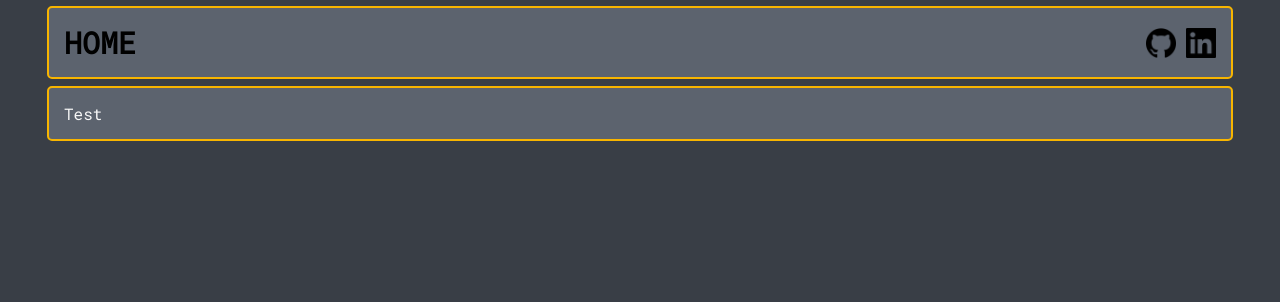
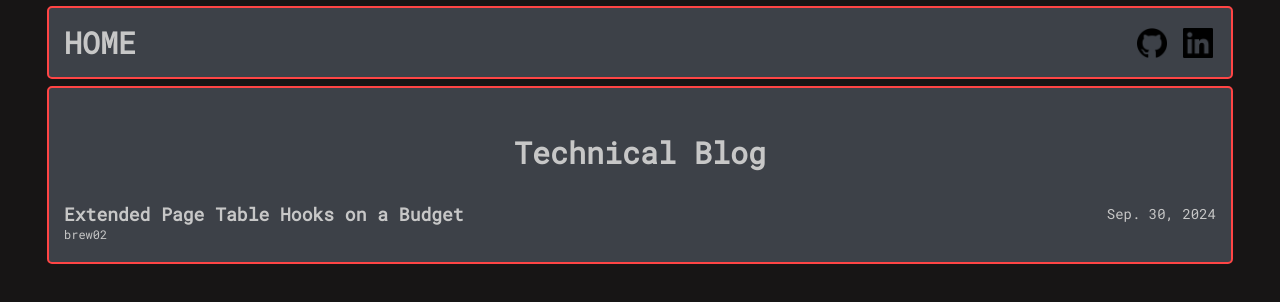
Before and after one commit to brew02/brew02.github.io, a plain HTML site: page index.html in a window 1280 px wide. Drawn offline with Linux system fonts and the light colour scheme.

Commit message:
Update site

```diff
--- a/css/styles.css
+++ b/css/styles.css
@@ -1,8 +1,8 @@
 :root {
-    --bg-color: #5c636e;
-    --content-color: #f8b500;
-    background-color: #393e46;
-    color: #f7f7f7;
+    --bg-color: #3d4148;
+    --link-color: #ff4545;
+    background-color: #171515;
+    color: #c7c7c7;
 }
 
 /*
@@ -10,7 +10,7 @@
 */
 @font-face {
     font-family: RobotoMono;
-    src: url(../resources/font/RobotoMono-Regular.ttf);
+    src: url(/resources/font/RobotoMono-Regular.ttf);
     font-weight: 400;
     font-style: normal;
 }
@@ -21,9 +21,17 @@
     padding: 0;
 }
 
+h1 {
+    text-align: center;
+    color: var(--content-color);
+    margin-top: 1em;
+    margin-bottom: 1em;
+}
+
 a {
-    color: black;
+    color: #c7c7c7;
     text-decoration: none;
+    border-radius: 8px;
 }
 
 nav {
@@ -31,13 +39,22 @@ nav {
     justify-content: space-between;
 }
 
-.home {
+ul {
+    list-style: none;
+}
+
+.post-link-container > a {
+    font-weight: 600;
+    font-size: 18px;
+}
+
+a:hover {
+    opacity: 0.40;
+}
+
+.home, h1 {
     font-size: 30px;
     font-weight: 800;
-}
-
-.home:hover {
-    color: var(--content-color);
 }
 
 .links {
@@ -46,13 +63,17 @@ nav {
 }
 
 .link-container {
-    height: 30px;
+    display: flex;
+    height: 36px;
+    width: 36px;
+    margin-left: 10px;
+    align-items: center;
+    justify-content: center;
 }
 
 .image-link {
     width: 30px;
     height: 30px;
-    margin-left: 10px;
 }
 
 .box {
@@ -60,7 +81,22 @@ nav {
     margin-top: 0.5%;
     width: 90%;
     background-color: var(--bg-color);
-    border: 2px solid var(--content-color);
+    border: 2px solid var(--link-color);
     border-radius: 5px;
     padding: 15px;
 }
+
+.post-link-container {
+    display: flex;
+    align-items: center;
+    justify-content: space-between;
+}
+
+.post-date {
+    font-size: 14px;
+}
+
+.post-info {
+    font-size: 12px;
+    margin-bottom: 5px;
+}
--- a/index.html
+++ b/index.html
@@ -2,28 +2,39 @@
 <html lang="en">
     <head>
         <meta charset="utf-8">
+        <meta name="viewport" content="width=device-width, initial-scale=1">
+        <meta name="description" content="Technical blog about reverse-engineering and low-level programming">
         <link rel="stylesheet" href="css/styles.css">
-        <script src="js/main.js"></script>
         <title>Technical Blog</title>
     </head>
 
     <body>
         <nav class="box">
-            <a class="home" href=".">HOME</a>
+            <a class="home" href="/">HOME</a>
             <section class="links">
                 <a class="link-container" href="https://github.com/brew02" target="_blank">
                     <img class="image-link" src="resources/GitHub.png" alt="GitHub Logo">
                 </a>
-                <a class="link-container" href="https://www.linkedin.com/in/brodie-abrew-011a9732b/" target="_blank">
+                <a class="link-container" href="/" target="_blank">
                     <img class="image-link" src="resources/LinkedIn.png" alt="LinkedIn Logo">
                 </a>
             </section>
-
         </nav>
 
         <main class="box">
             <article>
-                <p>Test</p>
+                <h1>Technical Blog</h1>
+                <ul>
+                    <li>
+                        <div class="post-link-container">
+                            <a href="posts/2024/EPT-hooks-on-a-budget.html">Extended Page Table Hooks on a Budget</a>
+                            <p class="post-date">Sep. 30, 2024</p>
+                        </div>
+                        <div class="post-info">
+                            <a class="post-info" href="author/about.html">brew02</a>
+                        </div>
+                    </li>
+                </ul>
             </article>
         </main>
     </body>
```
Also changed, not shown: author/about.html (added, +23 -0 lines), posts/2024/EPT-hooks-on-a-budget.html (added, +23 -0 lines).
